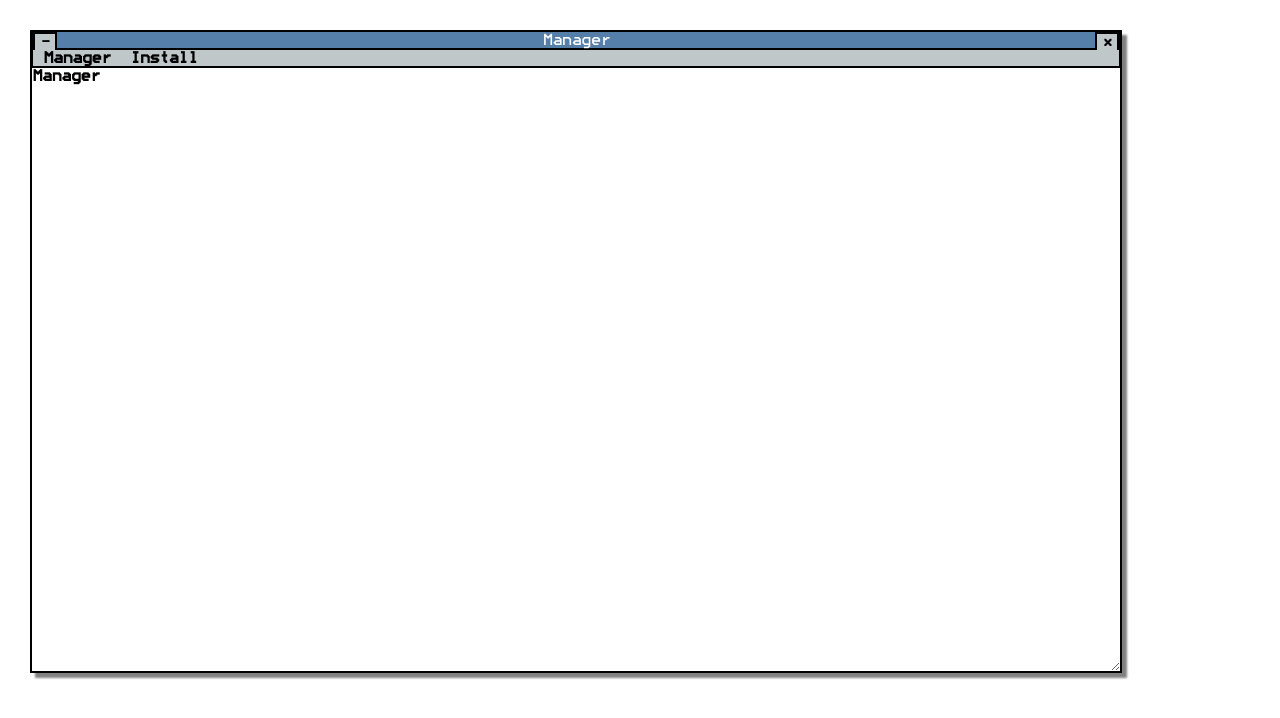
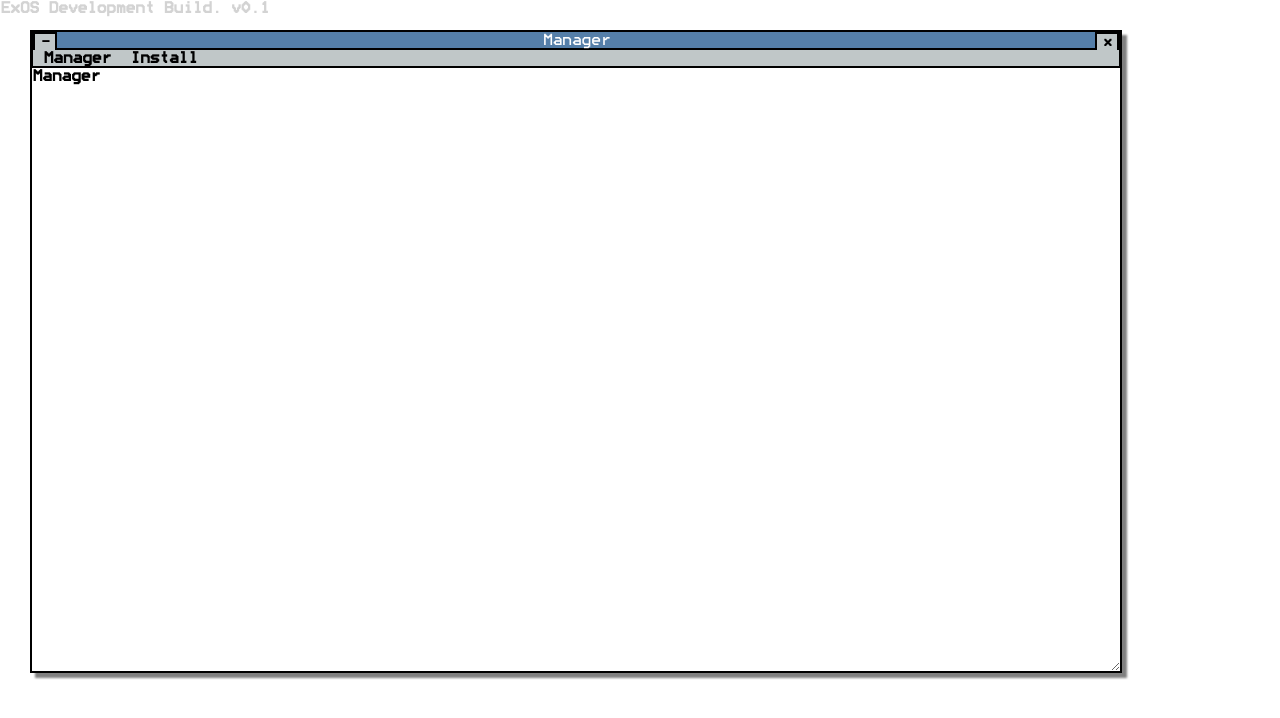
Before and after one commit to brodyking/ExOS, a plain HTML site: page index.html in a window 1280 px wide. Drawn offline with Linux system fonts and the light colour scheme.

Commit message:
This is the inital release of ExOS onto github. It has been on repl for awhile but I am putting it on github so apps can be published to github ghist.

```diff
--- a/index.html
+++ b/index.html
@@ -8,6 +8,7 @@
     </head>
     <body>
         <!-- main menu -->
+        <span style="color: lightgrey">ExOS Development Build. v0.1
         <div style="background-color: white; border: 2px solid black; height: 80%; position: absolute; width: 85%;left: 30px;top:30px; border-top: 1px solid black;filter: drop-shadow(5px 5px 1px grey);  resize: both;overflow: auto;" id="main">
             <div style="background-color: #557fa9; border: 1px solid black;text-align: center;height: auto;" id="mainTitleBox">
               <span class="title" style="background-color: #557fa9; color: white;font-weight: normal;float: left;"><a href="#" onclick="hidemainLinks()"><button style="border-bottom: 0px solid black;" id="hidemainLinks">-</button></a></span>
```
